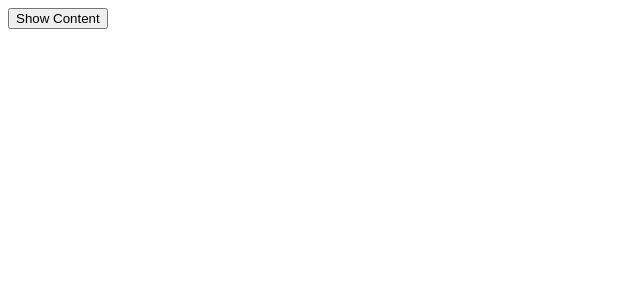
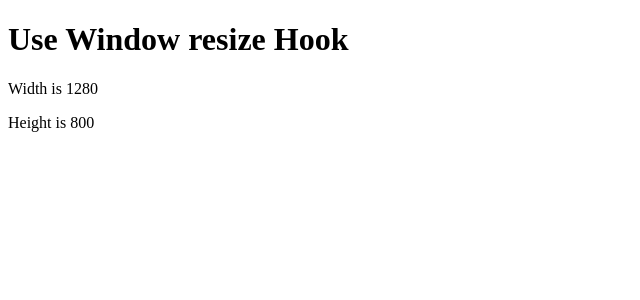
Before and after one commit to LaurenCummings/react-samples, a React (Vite) app: page / in a window 1280 px wide. Shown: the top 300 px of the page, without its empty margins (0-640 px from the left). Built offline with nearby package versions, Linux system fonts and the light colour scheme.

Commit message:
Changed displayed component

```diff
--- a/src/App.jsx
+++ b/src/App.jsx
@@ -24,7 +24,7 @@ function App() {
 
   return (
     <div>
-      <UseOutsideClickTest />
+      <UseWindowResizeTest />
     </div>
   )
 }
```
